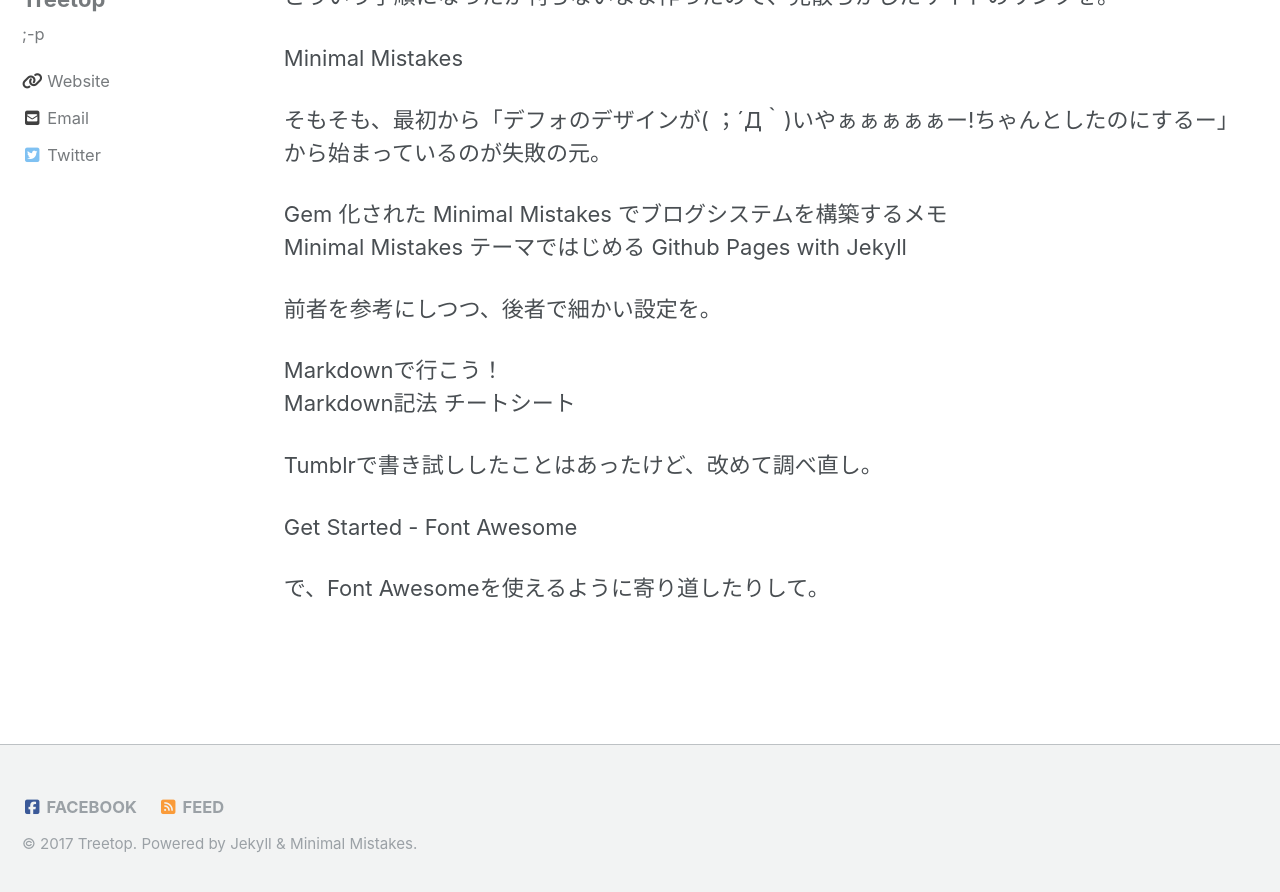
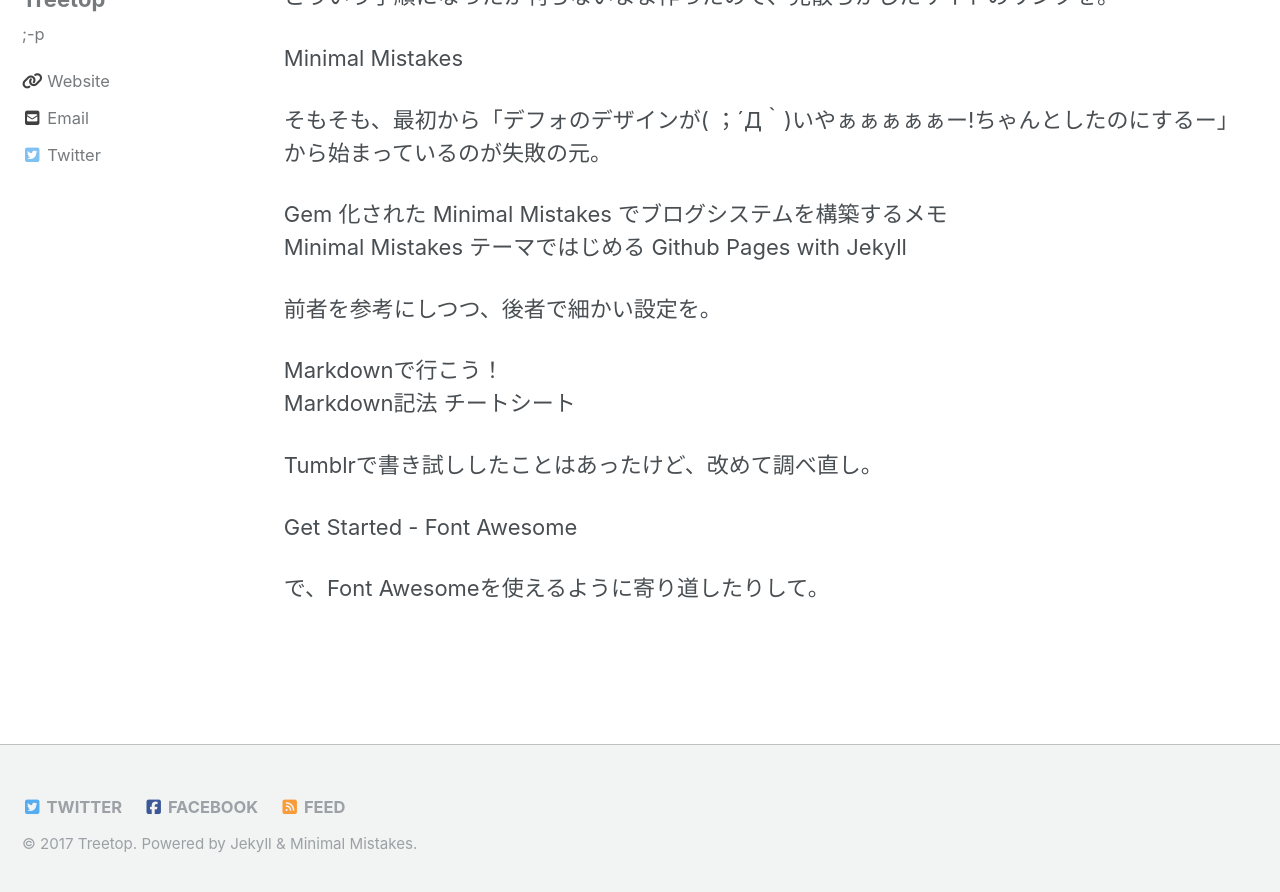
Before and after one commit to laureltreetop/laureltreetop.github.io, a Jekyll site: the page built from _posts/2017-07-31-grumble.md, in a window 1280 px wide and 900 px high, scrolled down 363 px. Shown: the top 892 px of the window. Built offline with Jekyll 4.4.1, drawn with Linux system fonts in a browser that asks for light colours; nearby versions of some CDN libraries.

Commit message:
Update _config.yml

```diff
--- a/_config.yml
+++ b/_config.yml
@@ -13,7 +13,7 @@
 url                      : "https://github.treetop.to"
 baseurl                  : ""
 repository               : "laureltreetop/laureltreetop.github.io"
-teaser                   : "/assets/images/avatar.png"
+teaser                   : "/img/treetop-avatar.png"
 # breadcrumbs            : false # true, false (default)
 words_per_minute         : 200
 comments:
@@ -54,7 +54,7 @@
 
 # Social Sharing
 twitter:
-  username               :
+  username               : "ginkgoTreetop"
 facebook:
   username               : "ginkgotreetop"
   app_id                 :
@@ -77,7 +77,7 @@
 # Site Author
 author:
   name             : "Treetop"
-  avatar           : "/assets/images/avatar.png"
+  avatar           : "/img/treetop-avatar.png"
   bio              : "I am tired."
   location         : "Japan"
   email            :
@@ -100,7 +100,7 @@
   stackoverflow    : # "123456/username" (the last part of your profile url, e.g. http://stackoverflow.com/users/123456/username)
   steam            :
   tumblr           : "http://blog.treetop.to/"
-  twitter          :
+  twitter          : "ginkgoTreetop"
   vine             :
   weibo            :
   xing             :
```
